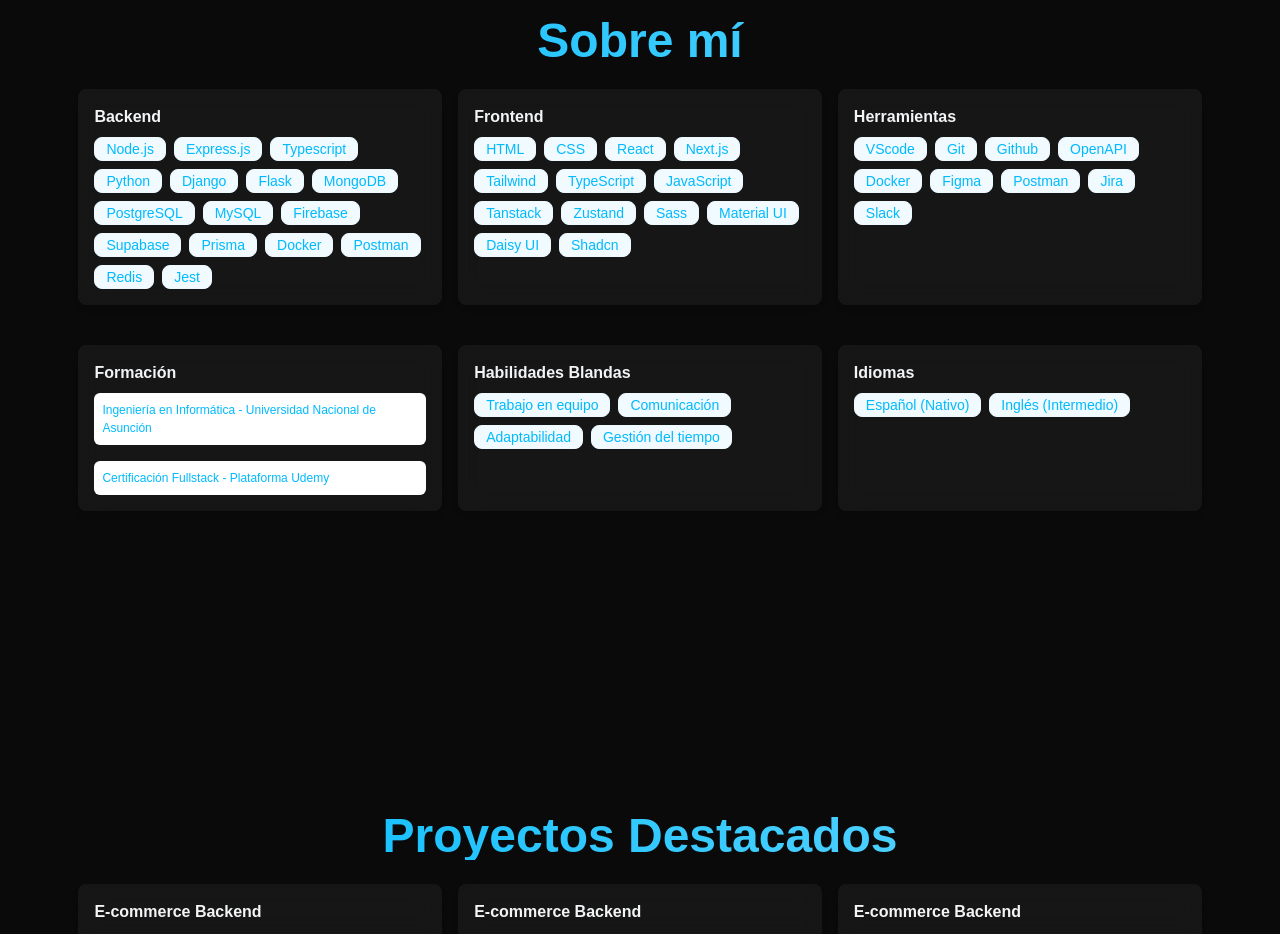
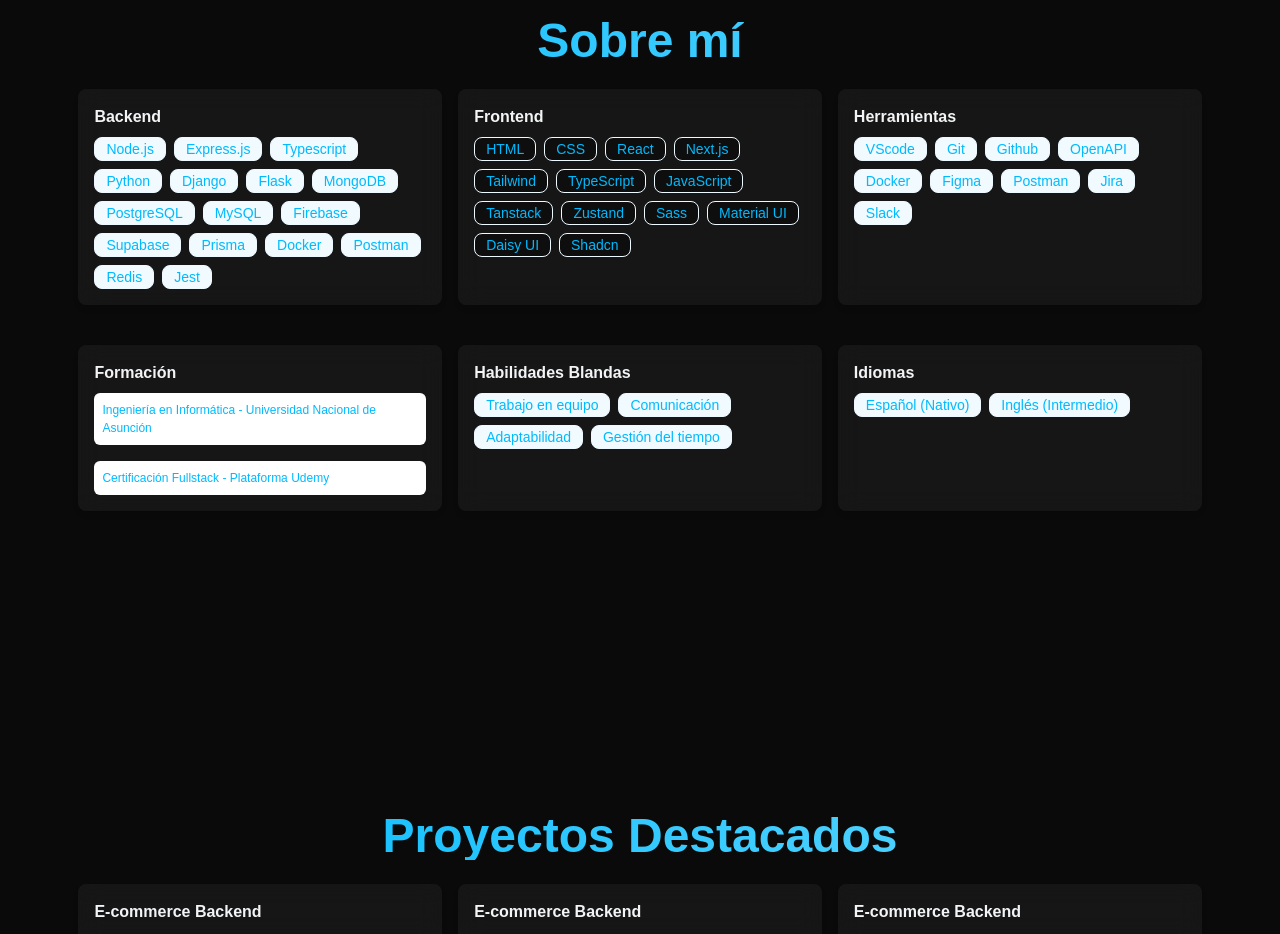
Before and after one commit to mazax28/PORTFOLIO, a React (Vite) app: page / in a window 1280 px wide. Shown: the part 960-1894 px from the top of the page. Built offline with nearby package versions, Linux system fonts and the light colour scheme; no server answers.

Commit message:
fix: update badge styles in About component for improved visibility

```diff
--- a/src/pages/About.jsx
+++ b/src/pages/About.jsx
@@ -66,7 +66,7 @@
                 <h2 className="card-title">{t("about.frontend")}</h2>
                 <div className="flex gap-2 flex-wrap">
                   {["HTML", "CSS", "React", "Next.js", "Tailwind", "TypeScript", "JavaScript", "Tanstack", "Zustand", "Sass", "Material UI", "Daisy UI", "Shadcn"].map((tech) => (
-                    <div key={tech} className="badge badge-soft badge-info">{tech}</div>
+                    <div key={tech} className="badge badge-soft badge-info bg-[#0a0a0a]/60 text-[#00bafe]">{tech}</div>
                   ))}
                 </div>
               </div>
```
